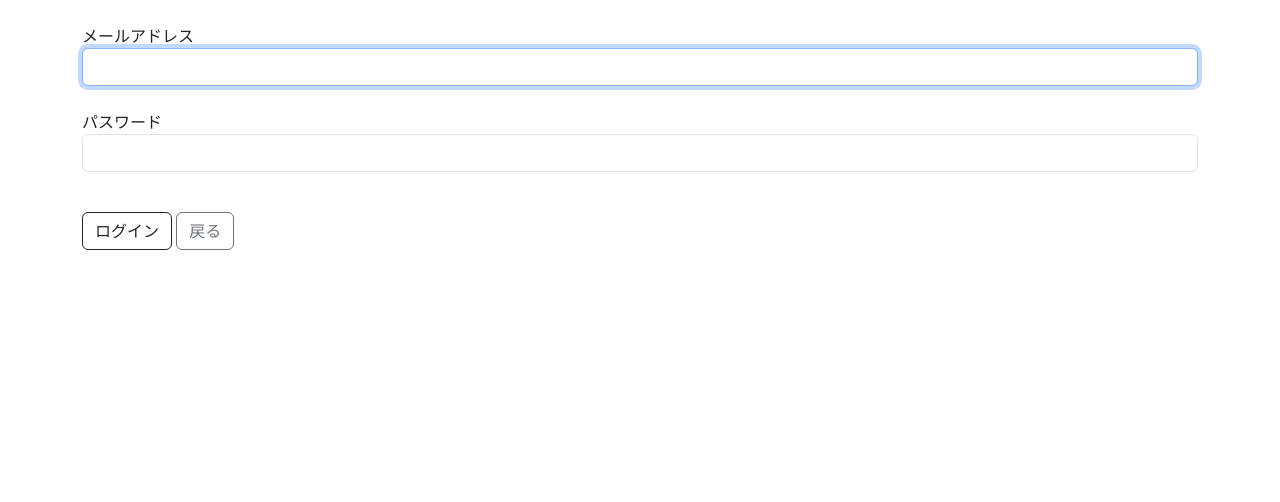
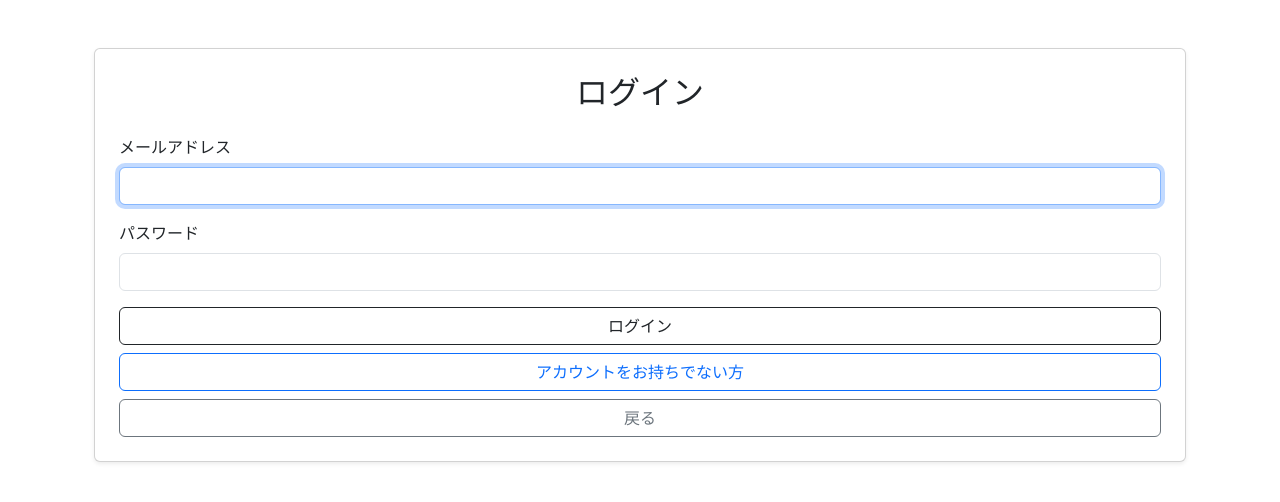
Before and after one commit to porChe1223/ECSite, a Django app: page /login/ in a window 1280 px wide. Shown: the part 82-584 px from the top of the page. Run offline with Django 3.2, Linux system fonts and the light colour scheme.

Commit message:
fix: ログインしていないときにCartを追加しようとしたらセッションを保存してログイン・サインアップ後にカートに追加しカートページに遷移 + change: ログインフォームをサインアップと同じスタイルに整形

```diff
--- a/src/account/views.py
+++ b/src/account/views.py
@@ -1,5 +1,6 @@
 # Django
 from django.contrib.auth import login, authenticate
+from django.shortcuts import redirect
 from django.views.generic import TemplateView, CreateView
 from django.contrib.auth.views import LoginView as BaseLoginView, LogoutView as BaseLogoutView
 from django.urls import reverse_lazy
@@ -31,6 +32,12 @@ class SignupView(CreateView):
                  password = password
                )
         login(self.request, user)
+
+        # セッション保存用のnextパラメータがあるか確認
+        next_url = self.request.POST.get("next")
+        if next_url:
+            return redirect(next_url)
+
         return response
 
 
--- a/src/cart/urls.py
+++ b/src/cart/urls.py
@@ -7,6 +7,7 @@ from . import views
 urlpatterns = [
     path('cart/', views.show_cart, name='show_cart'),                          # カートの閲覧
     path('add/<str:pk>/', views.add_to_cart, name='add_to_cart'),              # カートへの追加
+    path('add_after_logined/', views.add_to_cart_after_logined, name='add_to_cart_after_logined'), # ログイン後のカート追加
     path('delete/<str:pk>/', views.delete_from_cart, name='delete_from_cart'), # カートから削除
     path('update/<str:pk>/', views.update_cart, name='update_cart'),           # カートの更新
 ]
--- a/src/core/settings.py
+++ b/src/core/settings.py
@@ -111,6 +111,7 @@ AUTH_USER_MODEL = "account.User" # カスタムユーザーを認証用ユーザ
 # ログイン関連遷移ページ
 LOGIN_REDIRECT_URL = "account:shop"
 LOGOUT_REDIRECT_URL = "account:login"
+LOGIN_URL = "account:login"
 
 
 # Internationalization
--- a/src/templates/account/login.html
+++ b/src/templates/account/login.html
@@ -5,18 +5,39 @@
 <div class="h1">Login</div>
 {% endblock %}
 {% block content %}
-<form method="post">
+<div class="container mt-5">
+  <div class="card p-4 shadow-sm">
+    <h2 class="text-center mb-4">ログイン</h2>
+    <form method="post" class="needs-validation" novalidate>
       {% csrf_token %}
+
+      {% if form.non_field_errors %}
+      <div class="alert alert-danger">
         {{ form.non_field_errors }}
+      </div>
+      {% endif %}
+
       {% for field in form %}
-    {{ field.label }}
+      <div class="mb-3">
+        <label for="{{ field.id_for_label }}" class="form-label">{{ field.label }}</label>
         {{ field }}
-    {{ field.errors }}
-    <br>
+
+        {% if field.help_text %}
+        <div class="form-text">{{ field.help_text | linebreaksbr }}</div>
+        {% endif %}
+
+        {% if field.errors %}
+        <div class="text-danger">{{ field.errors }}</div>
+        {% endif %}
+      </div>
       {% endfor %}
-    <div class="mt-3">
+
+      <div class="d-grid gap-2">
         <button type="submit" class="btn btn-outline-dark">ログイン</button>
+        <a href="{% url 'account:signup' %}?next={% url 'add_to_cart_after_logined' %}" class="btn btn-outline-primary">アカウントをお持ちでない方</a>
         <a href="{% url 'account:shop' %}" class="btn btn-outline-secondary">戻る</a>
       </div>
     </form>
+  </div>
+</div>
 {% endblock %}
--- a/src/templates/account/signup.html
+++ b/src/templates/account/signup.html
@@ -28,7 +28,7 @@
         {% endif %}
 
         {% if field.errors %}
-                <div class="text-danger">{{ field.errors }}</div>
+        <div class="text-danger">{{ field.errors }}</div>
         {% endif %}
       </div>
       {% endfor %}
@@ -40,6 +40,8 @@
 
       <div class="d-grid gap-2">
         <button type="submit" class="btn btn-outline-dark">サインアップ</button>
+        <input type="hidden" name="next" value="{{ request.GET.next }}">
+        <a href="{% url 'account:login' %}" class="btn btn-outline-primary">登録済みの方</a>
         <a href="{% url 'account:shop' %}" class="btn btn-outline-secondary">戻る</a>
       </div>
     </form>
```
Also changed, not shown: src/cart/views.py (+64 -25 lines). Lines whose indentation alone changed are shown as unchanged.
